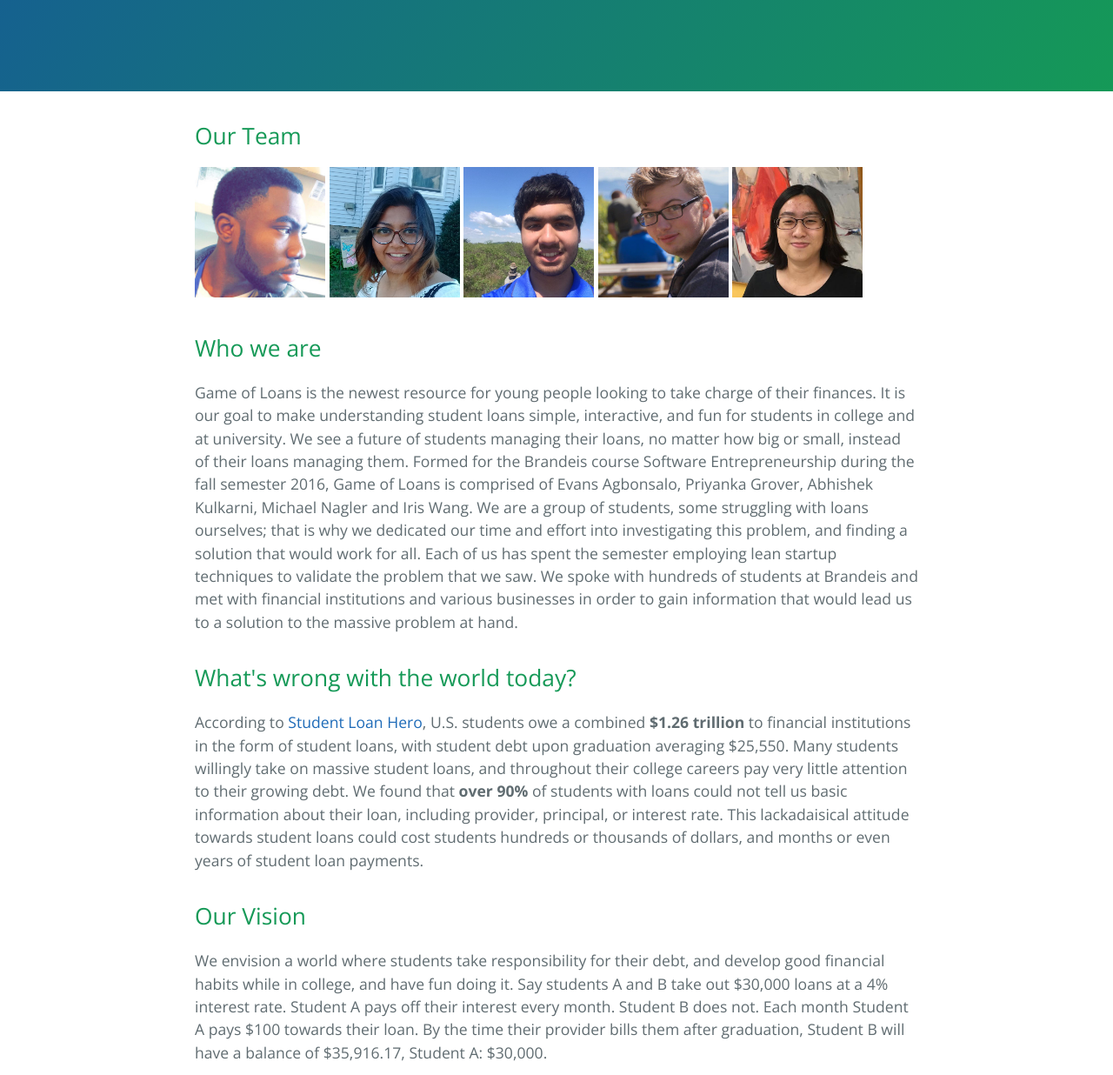
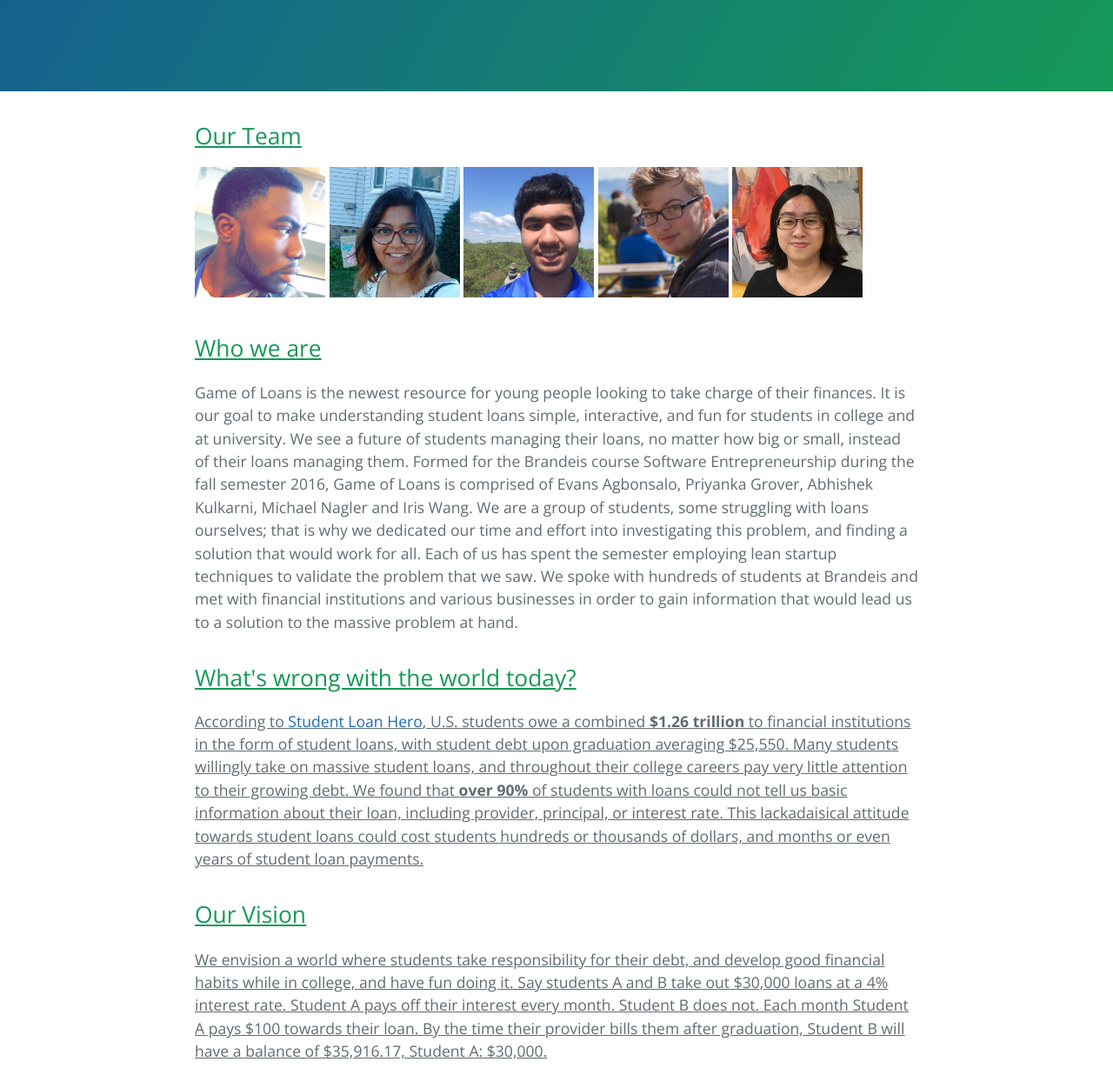
Before and after one commit to gameofloans/gameofloans.github.io, a plain HTML site: page index.html in a window 1280 px wide. Shown: the part 420-1656 px from the top of the page at 87% size. Drawn offline with nearby package versions, Linux system fonts and the light colour scheme.

Commit message:
underlines

```diff
--- a/index.html
+++ b/index.html
@@ -18,7 +18,7 @@
 
     <section class="main-content">
 <h2>
-<a id="our-team" class="anchor" href="#our-team" aria-hidden="true"><span aria-hidden="true" class="octicon octicon-link"></span></a>Our Team</h2>
+<a id="our-team" class="anchor" href="#our-team" aria-hidden="true"><span aria-hidden="true" class="octicon octicon-link"></span></a><u>Our Team</u></h2>
 <img alt="team member" src="images/gol_evans.jpg" height="150" width="150">
 <img alt="team member" src="images/gol_pri.jpg" height="150" width="150">
 <img alt="team member" src="images/gol_ab.jpg" height="150" width="150">
@@ -26,17 +26,17 @@
 <img alt="team member" src="images/gol_iris.jpg" height="150" width="150">
 
 <h2>
-<a id="who-we-are" class="anchor" href="#who-we-are" aria-hidden="true"><span aria-hidden="true" class="octicon octicon-link"></span></a>Who we are</h2>
+<a id="who-we-are" class="anchor" href="#who-we-are" aria-hidden="true"><span aria-hidden="true" class="octicon octicon-link"></span></a><u>Who we are</u></h2>
 
 <p>Game of Loans is the newest resource for young people looking to take charge of their finances. It is our goal to make understanding student loans simple, interactive, and fun for students in college and at university. We see a future of students managing their loans, no matter how big or small, instead of their loans managing them. Formed for the Brandeis course Software Entrepreneurship during the fall semester 2016, Game of Loans is comprised of Evans Agbonsalo, Priyanka Grover, Abhishek Kulkarni, Michael Nagler and Iris Wang. We are a group of students, some struggling with loans ourselves; that is why we dedicated our time and effort into investigating this problem, and finding a solution that would work for all. Each of us has spent the semester employing lean startup techniques to validate the problem that we saw. We spoke with hundreds of students at Brandeis and met with financial institutions and various businesses in order to gain information that would lead us to a solution to the massive problem at hand.</p>
 
 <h2>
-<a id="whats-wrong-with-the-world-today" class="anchor" href="#whats-wrong-with-the-world-today" aria-hidden="true"><span aria-hidden="true" class="octicon octicon-link"></span></a>What's wrong with the world today?</h2>
+<a id="whats-wrong-with-the-world-today" class="anchor" href="#whats-wrong-with-the-world-today" aria-hidden="true"><span aria-hidden="true" class="octicon octicon-link"></span></a><u>What's wrong with the world today?<u/></h2>
 
 <p>According to <a href="http://studentloanhero.com/">Student Loan Hero</a>, U.S. students owe a combined <strong>$1.26 trillion</strong> to financial institutions in the form of student loans, with student debt upon graduation averaging $25,550. Many students willingly take on massive student loans, and throughout their college careers pay very little attention to their growing debt. We found that <strong>over 90%</strong> of students with loans could not tell us basic information about their loan, including provider, principal, or interest rate. This lackadaisical attitude towards student loans could cost students hundreds or thousands of dollars, and months or even years of student loan payments.</p>
 
 <h2>
-<a id="our-vision" class="anchor" href="#our-vision" aria-hidden="true"><span aria-hidden="true" class="octicon octicon-link"></span></a>Our Vision</h2>
+<a id="our-vision" class="anchor" href="#our-vision" aria-hidden="true"><span aria-hidden="true" class="octicon octicon-link"></span></a><u>Our Vision</u></h2>
 
 <p>We envision a world where students take responsibility for their debt, and develop good financial habits while in college, and have fun doing it. Say students A and B take out $30,000 loans at a 4% interest rate. Student A pays off their interest every month. Student B does not. Each month Student A pays $100 towards their loan. By the time their provider bills them after graduation, Student B will have a balance of $35,916.17, Student A: $30,000.</p>
 
@@ -47,7 +47,7 @@
 <p>Our business model makes three very big assumptions: that students think this is a significant impact on their student debt, that students are able to make frequent payments on their loans while in college, and that students are willing to make these payments.</p>
 
 <h2>
-<a id="the-game-of-loans-app-an-all-in-one-package" class="anchor" href="#the-game-of-loans-app-an-all-in-one-package" aria-hidden="true"><span aria-hidden="true" class="octicon octicon-link"></span></a>The Game of Loans App: the story of its development</h2>
+<a id="the-game-of-loans-app-an-all-in-one-package" class="anchor" href="#the-game-of-loans-app-an-all-in-one-package" aria-hidden="true"><span aria-hidden="true" class="octicon octicon-link"></span></a><u>The Game of Loans App: the story of its development</u></h2>
 
 <p>Throughout our time employing lean startup techniques and gathering feedback from potential users, we recognized the 3 most important factors that would drive students to gain control of their loans. Below are what we at Game of Loans believe those aspects are and how we agreed our app should provide these to our customers.</p>
 
@@ -73,7 +73,7 @@
 <p>During our hypotheses testing, we found that students would be much more likely to make a payment on their student loan if there was an associated "upgrade" in the game. College students typically play casual games on their mobile device like Temple Run or Angry Birds. These games offer in-app purchases: a feature we would emulate. Since most users spend money on these games, and we offer a real-life reward for in-app purchases, students that we have interviewed have enthusiastically supported this idea.</p>
 
 <h2>
-<a id="user-experience" class="anchor" href="#user-experience" aria-hidden="true"><span aria-hidden="true" class="octicon octicon-link"></span></a>User Experience</h2>
+<a id="user-experience" class="anchor" href="#user-experience" aria-hidden="true"><span aria-hidden="true" class="octicon octicon-link"></span></a><u>User Experience</u></h2>
 
 <p>Below is the User Interface for making payments:</p>
 <img src="images/paymentstep1.png" alt="image not found" height="350px" width="200px">
```
